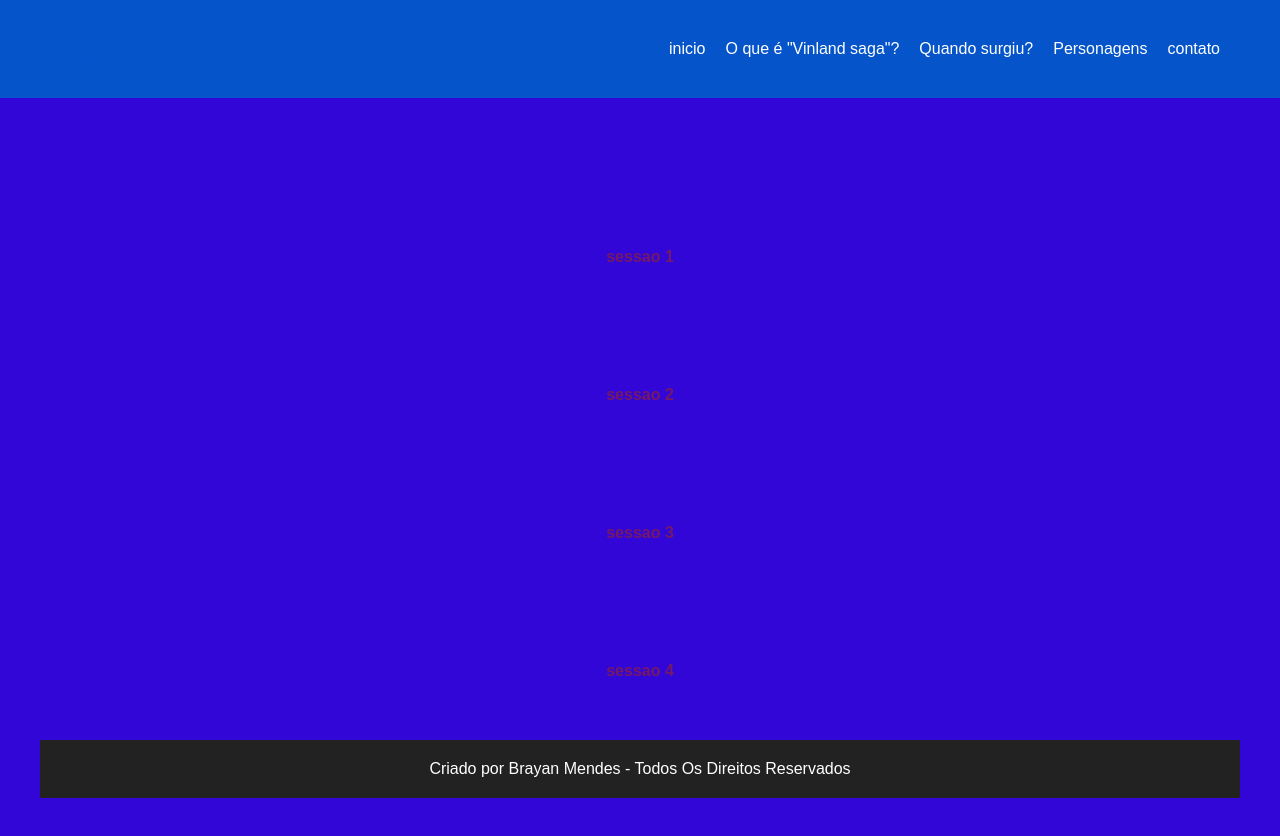
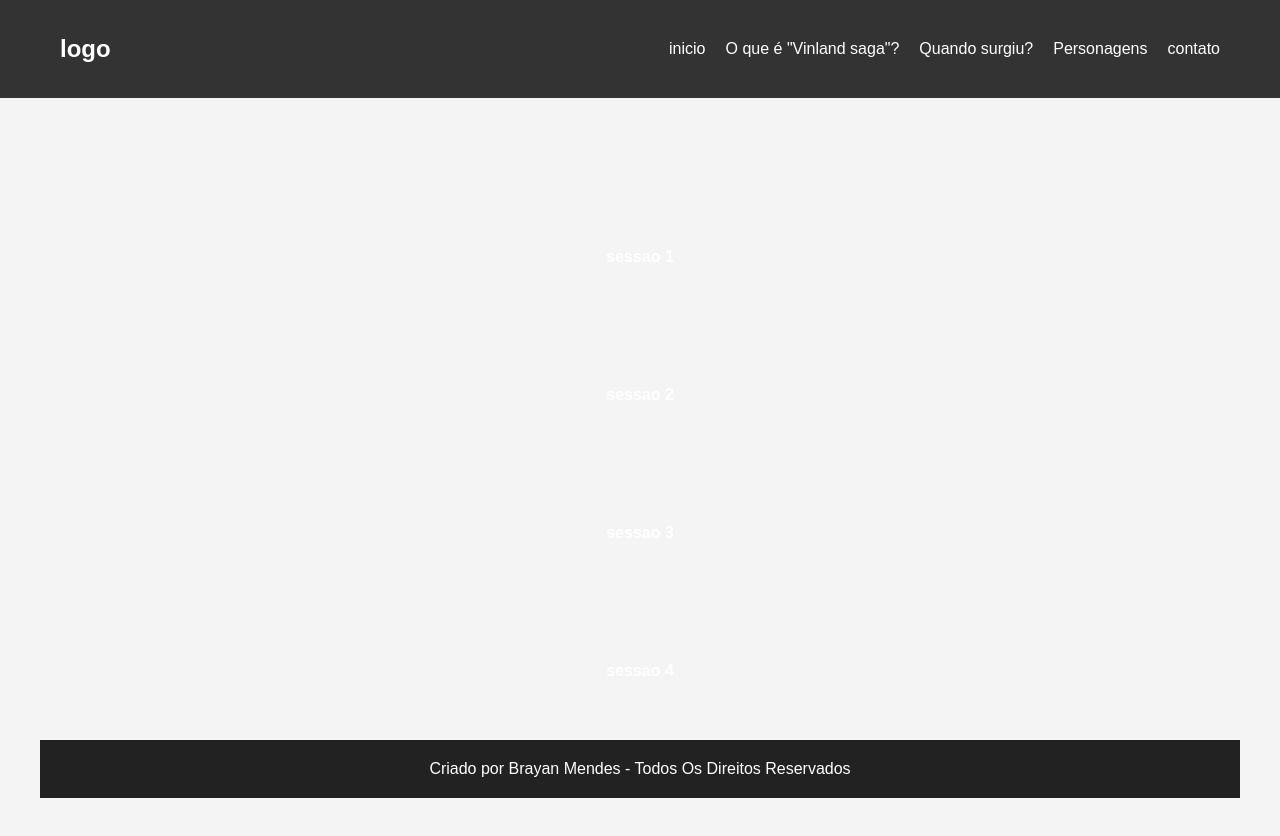
Before and after one commit to brayanmb10/site-de-vinland-saga, a plain HTML site: page index.html in a window 1280 px wide. Drawn offline with Linux system fonts and the light colour scheme.

Commit message:
Add files via upload

```diff
--- a/CSS/estilo.css
+++ b/CSS/estilo.css
@@ -8,7 +8,7 @@
 }
 
 body {
-    background-color: #3306d8;
+    background-color: #f4f4f4;
 }
 
 
@@ -20,8 +20,8 @@ body {
 
 
 header {
-    background-color: #0554ca;
-    color: #0554ca;
+    background-color: #333;
+    color: #fff;
     position: fixed;
     width: 100%;
     top: 0;
@@ -44,6 +44,8 @@ header .container {
 nav ul {
     list-style: none;
     display: flex;
+    flex-wrap: wrap;
+    justify-content: center;
 }
 
 nav ul li {
@@ -65,7 +67,7 @@ nav ul li a:hover {
     padding: 100px 20px;
     background: url('banner\ vinland\ saga.jpg') no-repeat center center/cover;
     text-align: center;
-    color: #992525a1;
+    color: #fff;
 }
 
 
```
